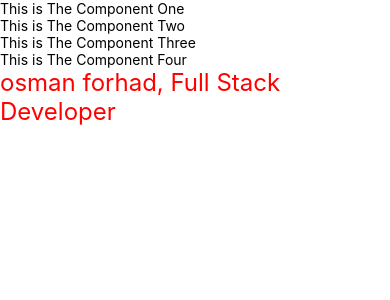
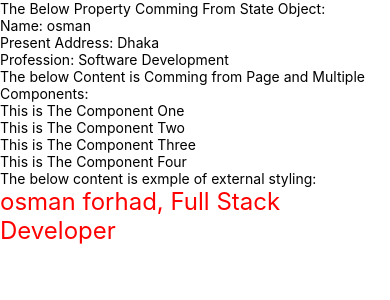
Before and after one commit to osmanforhad/react-native-practice-2022, a React Native app: screen / in a window 390 px wide. Shown: the top 300 px of the page. Built offline with nearby package versions, Linux system fonts and the light colour scheme.

Commit message:
working with react native state concept inside consturctor method

```diff
--- a/App.js
+++ b/App.js
@@ -4,10 +4,32 @@ import CustomStyle from "./asset/style/customStyle";
 import PageOne from './pages/PageOne';
 
 class App extends Component {
+
+  constructor(){
+    super();
+
+    this.state={
+      name: "osman",
+      age: "28",
+      city: "Dhaka",
+      HomeTown: "Feni",
+      Profession: "Software Development",
+      Position: "Full Stack Developer",
+    }
+  }
+
   render() {
     return (
       <View>
+        <Text>The Below Property Comming From State Object:</Text>
+        <Text>Name: {this.state.name}</Text>
+        <Text>Present Address: {this.state.city}</Text>
+        <Text>Profession: {this.state.Profession}</Text>
+
+        <Text>The below Content is Comming from Page and Multiple Components:</Text>
         <PageOne />
+
+        <Text>The below content is exmple of external styling:</Text>
         <Text style={CustomStyle.red}>osman forhad, Full Stack Developer</Text>
       </View>
     );
```
